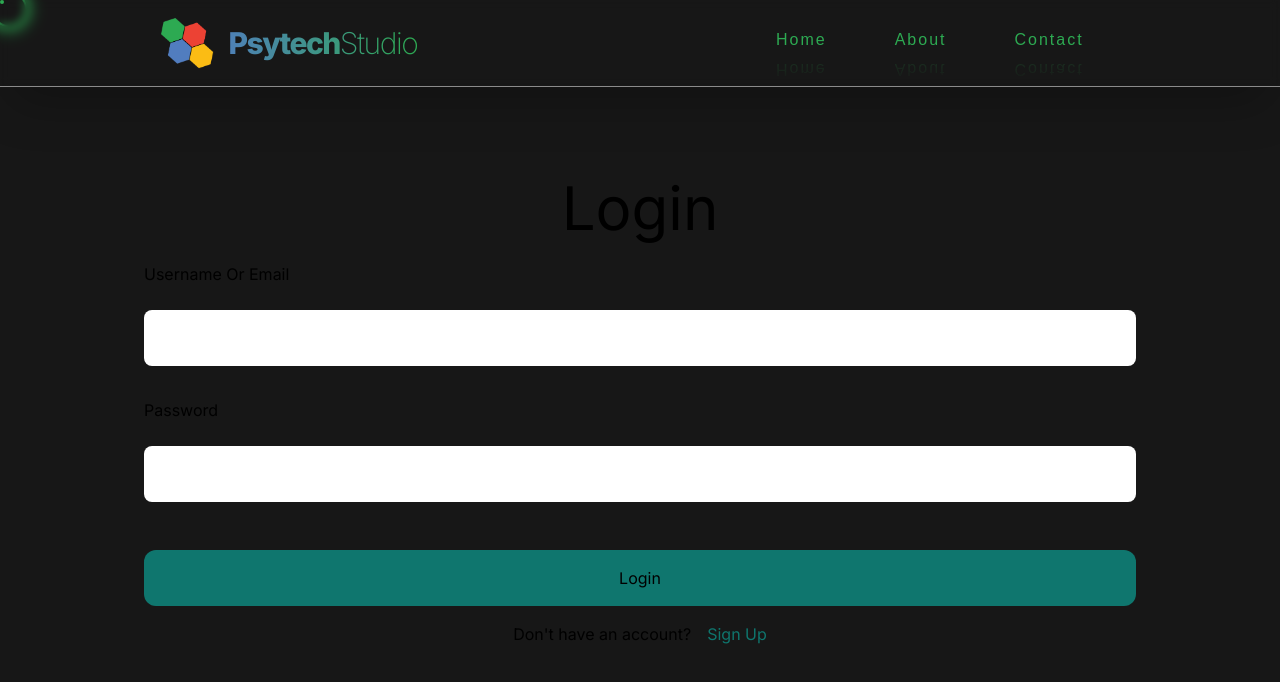
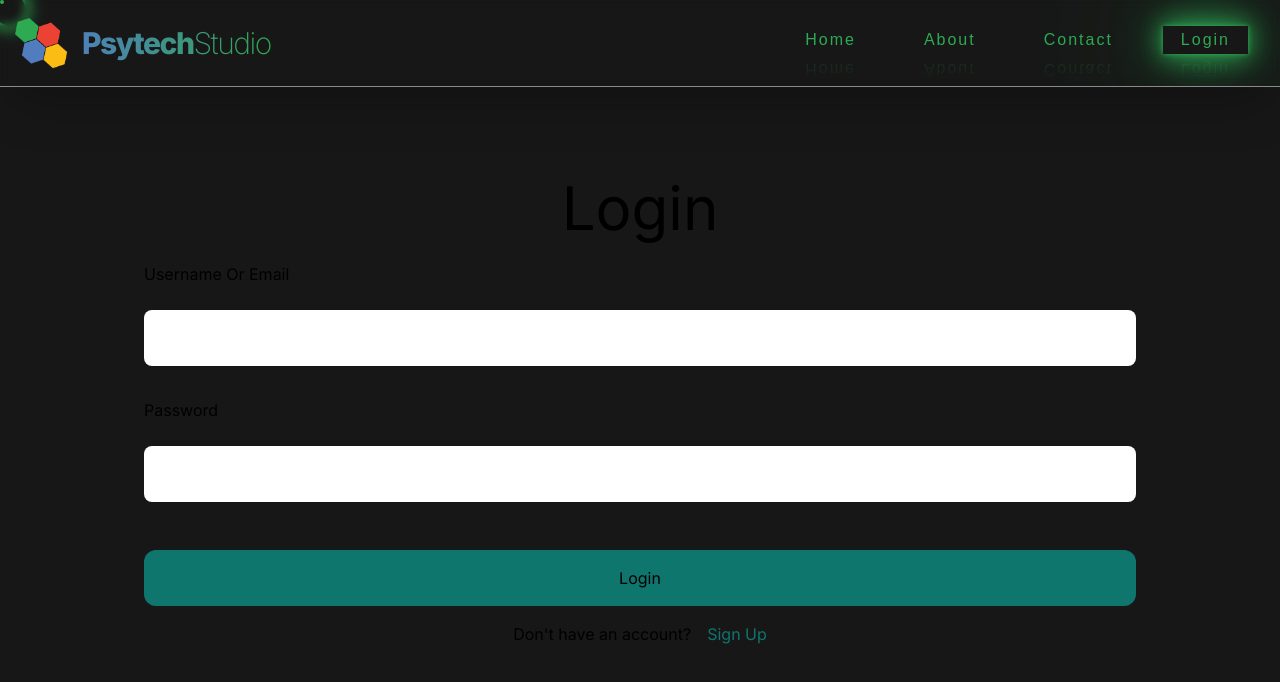
Before and after one commit to christiaan-fourie/psytech, a Next.js app: page /login in a window 1280 px wide. Shown: the top 682 px of the page. Built offline with nearby package versions, Linux system fonts and the light colour scheme.

Commit message:
Update Header.jsx

```diff
--- a/components/Header/Header.jsx
+++ b/components/Header/Header.jsx
@@ -10,6 +10,8 @@ import { useState, useEffect } from 'react'
 function Header() {
 
     const [showMenu, setShowMenu] = useState(false)
+
+    const [isLoggedin, setIsLoggedin] = useState(false);
 
     // Active Page
     const [activePage, setActivePage] = useState('')
@@ -29,18 +31,19 @@ function Header() {
 
 
     // If user clicks outside of the menu, close it
-    if (showMenu) {
-        window.onclick = function(event) {
-            if (event.target.className === 'fixed w-full h-full left-0 top-0 bg-black bg-opacity-30 z-0') {
-                setShowMenu(false)
-            }
-        }
-    }
+    // if (showMenu) {
+    //     window.onclick = function(event) {
+    //         // Wait 1 second before closing the menu
+    //         setTimeout(() => {
+    //             setShowMenu(false)
+    //         }, 1000)
+    //     }
+    // }
 
 
   return (
     <div className='fixed top-0 w-full backdrop-blur-sm shadow-2xl z-50'>
-        <div className='flex justify-around items-center w-full py-4 border-b border-white border-opacity-50 overflow-hidden'>
+        <div className='flex justify-between px-4 items-center w-full py-4 border-b border-white border-opacity-50 overflow-hidden'>
                 {/* Dim the page */}
                 <div className='flex items-center'>
                     <Image
@@ -85,6 +88,19 @@ function Header() {
                                     Contact
                                 </Link>
                             </li>
+                            <li className="px-4 py-2 transition-all duration-300">
+                                {isLoggedin ?
+                                    <ProfileICon />
+                                    :
+                                    <Link href='/login' onClick={(e) => setActivePage('login')} className={`${activePage === 'login' ? 'neonButton active' : 'neonButton'}`}>
+                                        <span></span>
+                                        <span></span>
+                                        <span></span>
+                                        <span></span>
+                                        Login
+                                    </Link>
+                                }
+                            </li>
                         </ul>
                     </div>
                 {/* A Mobile Menu SVG */}
@@ -125,11 +141,7 @@ function Header() {
                         </svg>
                     )}
                 </div>
-            </div>
-            <div className='absolute px-4 py-2 bg-transparent'>
-                {/* Show the current path */}
-                {/* <code className='text-center text-xs my-2 p-1 rounded w-[60px]'>you are here: <span className=''>{window.location.pathname}</span></code> */}
-            </div>
+        </div>
     </div>
 
   )
```
